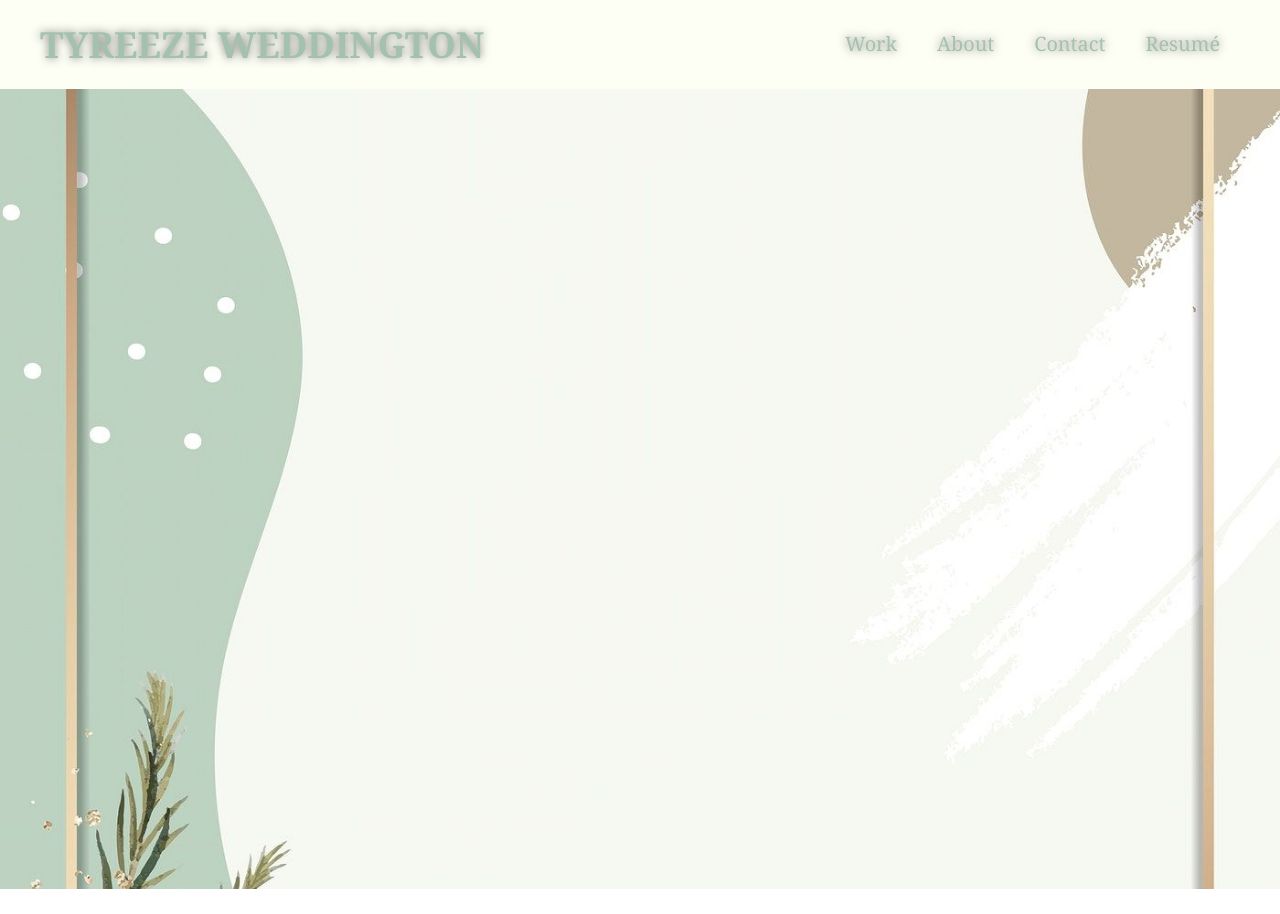
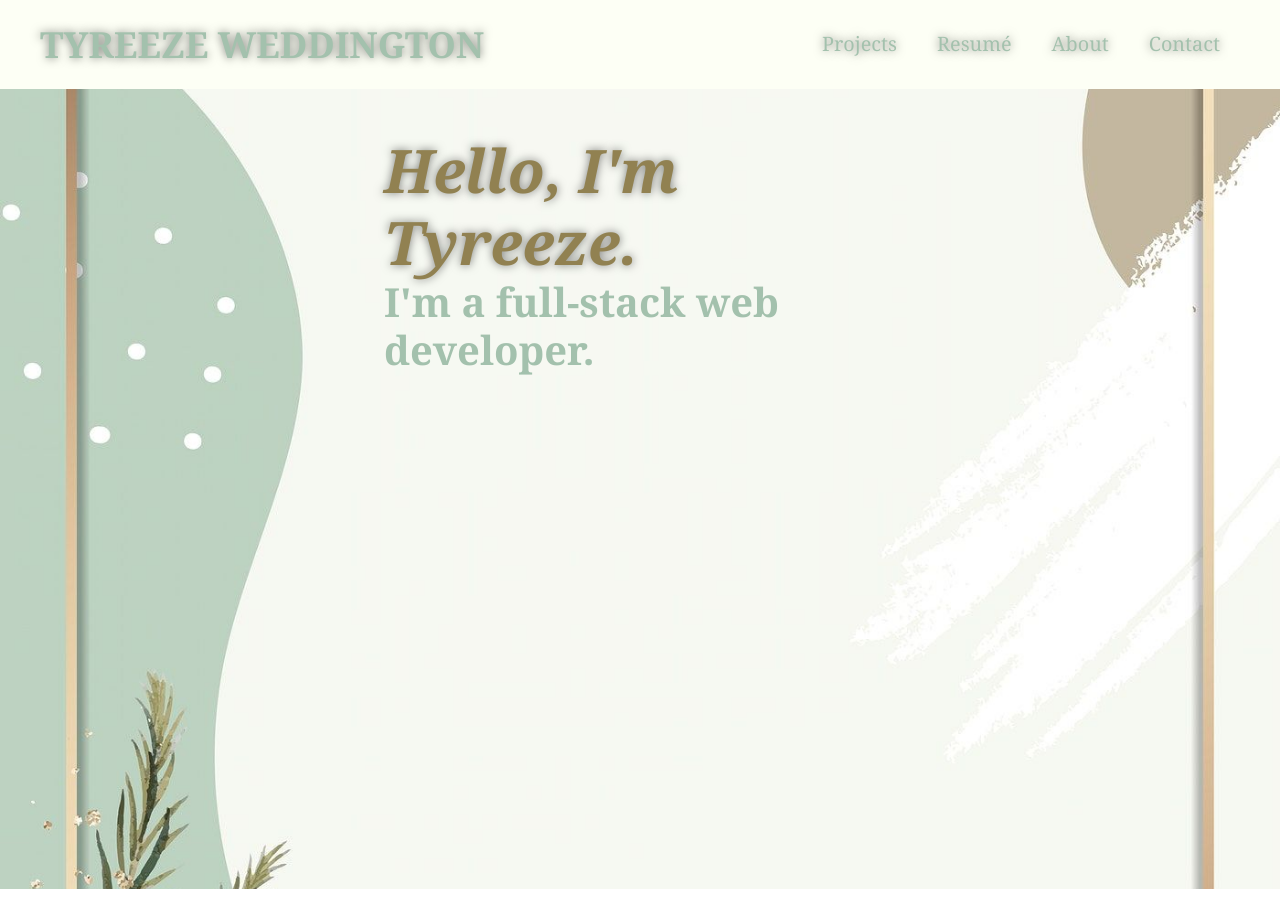
Before and after one commit to Tyreezew/portafolio, a plain HTML site: page index.html in a window 1280 px wide. Drawn offline with Linux system fonts and the light colour scheme; files whose address does not match are found by name.

Commit message:
body setup

```diff
--- a/assets/css/style.css
+++ b/assets/css/style.css
@@ -69,6 +69,7 @@
         text-shadow: none;
     }
 
+/* Header - Nav Bar End */
 
     .hero {
         height: 800px;
@@ -82,3 +83,25 @@
         flex-wrap: wrap;
         align-items: flex-start;
         }
+
+    .hero-cta {
+        width:40%;
+        text-align: left;
+        margin: 3.5%;
+        color: var(--tertiary-color);
+        font-size: 20px;
+        line-height: 1.2;
+    }
+
+    .hero-cta h2 {
+        font-style: italic;
+        font-size: 60px;
+        color: var(--tertiary-color);
+        text-shadow: 0 0 10px rgba(0, 0, 0, 0.5);
+    }
+    .hero-cta h3 {
+        font-style: normal;
+        font-size: 40px;
+        color: var(--primary-color);
+
+    }
--- a/index.html
+++ b/index.html
@@ -14,23 +14,28 @@
         </h1>
         <nav>
           <ul>
-            <li><a href="#work">Work</a></li>
+            <li><a href="#projects">Projects</a></li>
+            <li> <a href="#resume">Resumé</a></li>
             <li><a href="#about">About</a></li>
             <li><a href="#contact">Contact</a></li>
-            <li> <a href="#resume">Resumé</a></li>
           </ul>
         </nav>
       </header>
 
 
-  <!--Intro begins-->
+  <!--Hero begins-->
    <section class="hero">
-    <div class="content">
+    <div class="hero-cta">
+        <h2>Hello, I'm Tyreeze.</h2>
+        <p>
+        <h3> I'm a full-stack web developer.</h3>
+        </p>
+    </div>
+
 
 
 
 
 
 </div>
-</div>
   </body>
```
